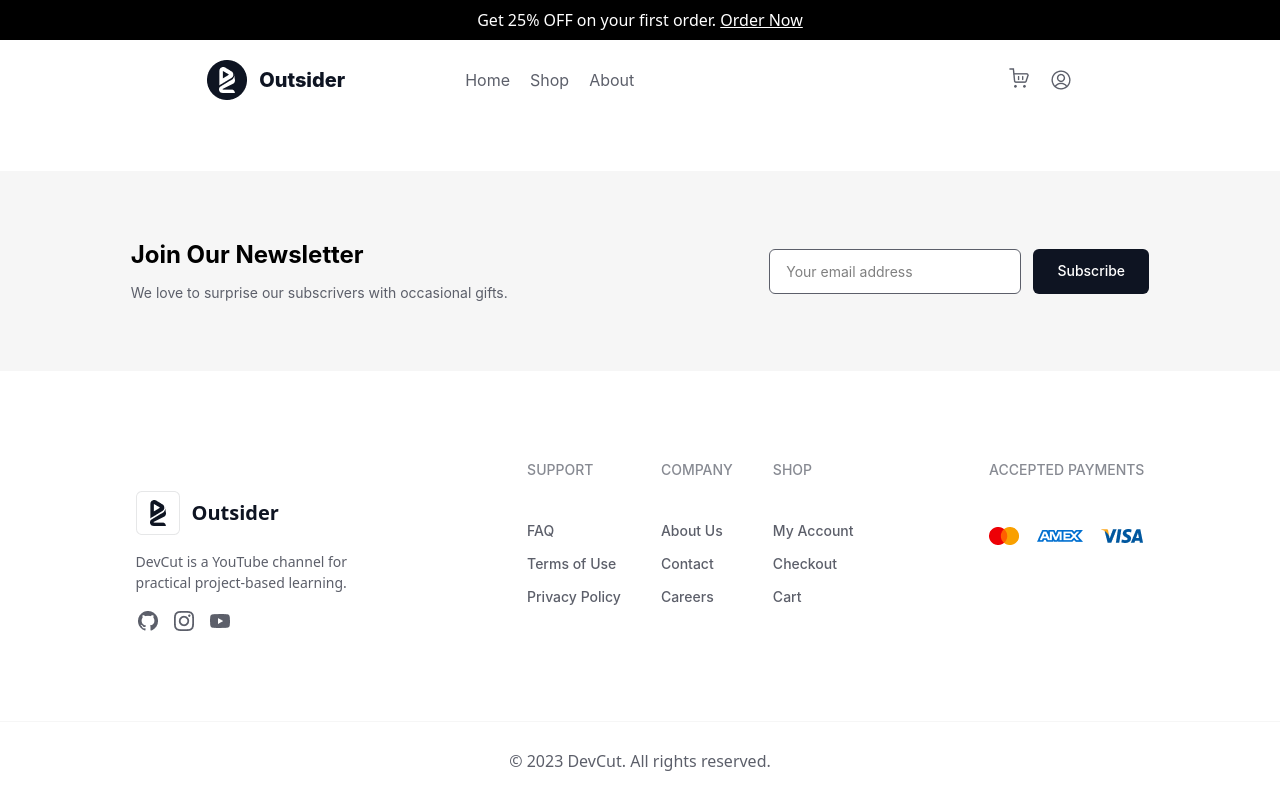
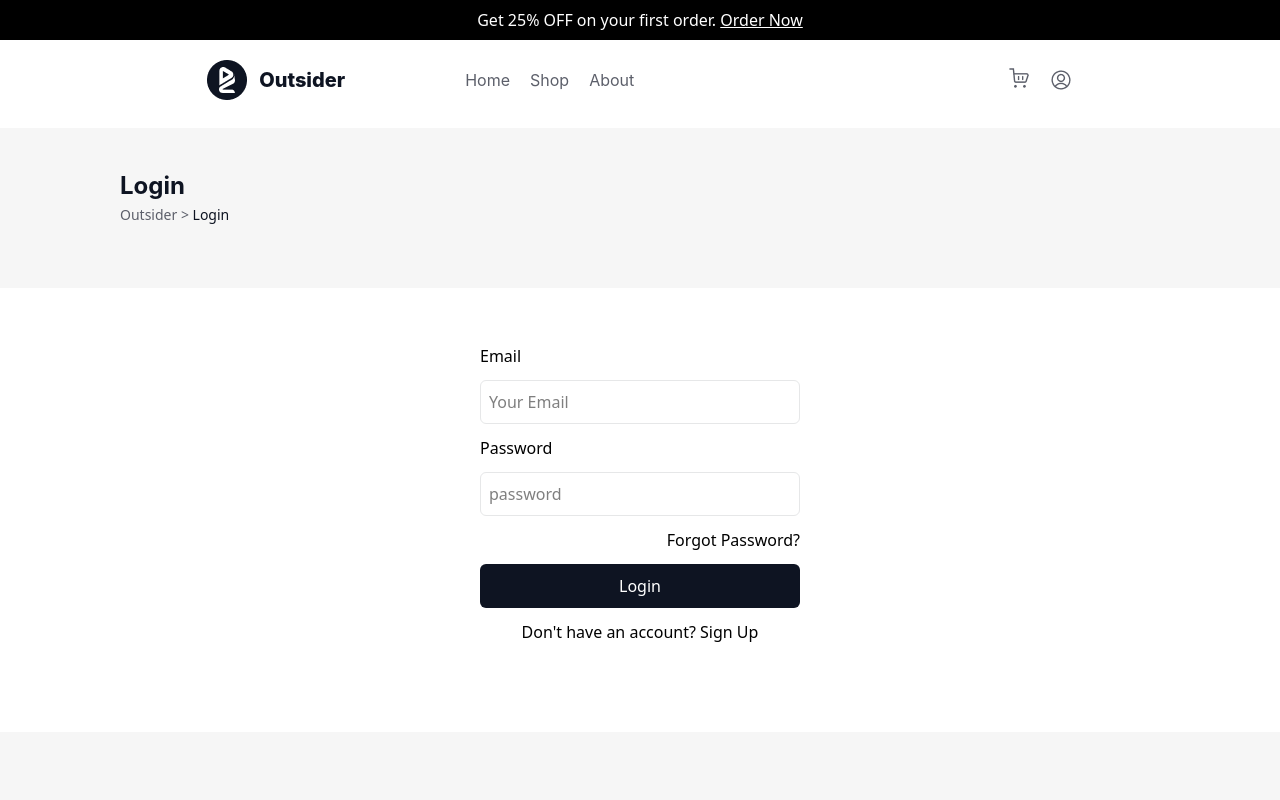
Before and after one commit to gui-fagundes/aws_react_dez24_d03, a React (Vite) app: page /login in a window 1280 px wide. Shown: the top 800 px of the page. Built offline with nearby package versions, Linux system fonts and the light colour scheme; no server answers.

Commit message:
feat: add login/out flow

```diff
--- a/src/Pages/Login.tsx
+++ b/src/Pages/Login.tsx
@@ -1,10 +1,91 @@
+import { Link, useNavigate } from "react-router-dom";
+import BreadCrumbs from "../components/BreadCrumbs";
+import { FormEvent, useEffect, useState } from "react";
+import { GoogleOneTap, useSignIn, useUser } from "@clerk/clerk-react";
 
 const Login = () => {
+  const {signIn, setActive} = useSignIn()
+  const { isSignedIn } = useUser();
+  const navigate = useNavigate();
+  const [isLoading, setLoading] = useState(false)
+
+  const [userEmail, setEmail] = useState("");
+  const [userPassword, setPassword] = useState("");
+
+
+
+  const handleLogin = async (e: FormEvent) => {
+    e.preventDefault();
+    const emailAddress = userEmail
+    const password = userPassword
+    try {
+      const signInResource = await signIn?.create({
+        identifier: emailAddress,
+        password,
+      });
+
+      if (signInResource?.status === "complete") {
+        await setActive?.({ session: signInResource.createdSessionId });
+        navigate("/");
+      }
+    } catch (error: any) {
+      if (error?.errors?.[0]?.code === "session_exists") {
+        navigate("/");
+      }
+    } finally {
+      setLoading(false);
+    }
+  };
+
+  useEffect(() => {
+    if (isSignedIn) {
+      navigate("/");
+    }
+  }, [isSignedIn, navigate]);
   return (
-    <div>
-      <h1>login</h1>
+    <div className="flex flex-col items-center">
+      <BreadCrumbs currentPage={"Login"} />
+      <div className="w-80 h-111 flex flex-col gap-3">
+        <button className="h-11">
+          <GoogleOneTap />
+        </button>
+        <form
+          onSubmit={(e) => handleLogin(e)}
+          action=""
+          className="flex flex-col gap-3"
+        >
+          <label htmlFor="email">Email</label>
+          <input
+            type="text"
+            id="email"
+            placeholder="Your Email"
+            className=" border-1 border-bl-100 rounded-md px-2 h-11"
+            onChange={(e) => setEmail(e.target.value)}
+          />
+          <label htmlFor="password">Password</label>
+          <input
+            type="password"
+            id="password"
+            placeholder="password"
+            className=" border-1 border-bl-100 rounded-md px-2 h-11"
+            onChange={(e) => setPassword(e.target.value)}
+          />
+          <Link to={"/recover"} className="self-end">
+            Forgot Password?
+          </Link>
+          <button
+            type="submit"
+            className="bg-bl-900 h-11 rounded-md cursor-pointer text-center text-w-900"
+          >
+            Login
+          </button>
+        </form>
+        <Link to={"/register"} className="text-center">
+          Don't have an account? Sign Up
+        </Link>
+      </div>
     </div>
-  )
-}
+  );
+};
 
-export default Login
+export default Login;
--- /dev/null
+++ b/src/Pages/Register.tsx
@@ -0,0 +1,93 @@
+import { GoogleOneTap, useSignUp } from "@clerk/clerk-react";
+import BreadCrumbs from "../components/BreadCrumbs";
+import { FormEvent, useState } from "react";
+import { Link } from "react-router-dom";
+
+const Register = () => {
+    const [userFullName, setFullName] = useState("");
+    const [userEmail, setEmail] = useState("");
+    const [userPassword, setPassword] = useState("");
+    const [verifying, setVerifying] = useState(false)
+    const { isLoaded, signUp } = useSignUp();
+
+  const handleSignUp = async (e: FormEvent) => {
+    e.preventDefault();
+    const [firstName, lastName] = userFullName.split(' ')
+    if (!isLoaded) return
+    await signUp?.create({
+      firstName: firstName,
+      lastName: lastName,
+      emailAddress : userEmail,
+      password : userPassword
+    })
+    await signUp.prepareEmailAddressVerification({
+      strategy:'email_link',
+      redirectUrl: 'http://localhost:5173/'
+    })
+    setVerifying(true)
+    await signUp.attemptVerification
+
+  }
+
+
+
+
+
+  return (
+    <div className="flex flex-col items-center">
+      <BreadCrumbs currentPage={"Sign Up"} />
+      {verifying ? <div>Check Your Email</div> : <h1></h1>};
+      <div className="w-80 h-111 flex flex-col gap-3">
+        <button className="h-11 w-80 cursor-pointer">
+          <GoogleOneTap />
+        </button>
+        <form
+          onSubmit={(e) => handleSignUp(e)}
+          action=""
+          className="flex flex-col gap-3"
+        >
+          <label htmlFor="name">Name</label>
+          <input
+            type="text"
+            id="name"
+            placeholder="Your Name"
+            className=" border-1 border-bl-100 rounded-md px-2 h-11"
+            onChange={(e) => setFullName(e.target.value)}
+          />
+
+          <label htmlFor="email">Email</label>
+          <input
+            type="email"
+            id="email"
+            placeholder="Your Email"
+            className=" border-1 border-bl-100 rounded-md px-2 h-11"
+            onChange={(e) => setEmail(e.target.value)}
+          />
+          <label htmlFor="password">Password</label>
+          <input
+            type="password"
+            id="password"
+            placeholder="password"
+            className=" border-1 border-bl-100 rounded-md px-2 h-11"
+            onChange={(e) => setPassword(e.target.value)}
+          />
+          <h1>
+            By creating an account you agree with our Terms of Service, Privacy
+            Policy.
+          </h1>
+          <button
+            type="submit"
+            className="bg-bl-900 h-11 rounded-md cursor-pointer text-center text-w-900"
+          >
+            Create account
+          </button>
+        </form>
+        <Link to={"/login"} className="text-center">
+          Already have an account? Log In
+        </Link>
+      </div>
+    </div>
+  );
+};
+
+export default Register;
--- a/src/Routes.tsx
+++ b/src/Routes.tsx
@@ -2,6 +2,7 @@ import { Routes, Route } from "react-router-dom";
 import Home from "./Pages/Home";
 import Login from "./Pages/Login";
 import Products from "./Pages/Products";
+import Register from "./Pages/Register";
 
 
 
@@ -12,6 +13,7 @@ export const Routers = () => {
             <Route path="/" element={<Home />} />
             <Route path="/login" element={<Login />} />
             <Route path="/products" element={<Products />} />
+            <Route path="/register" element={<Register />} />
           </Routes>
     );
 }
--- /dev/null
+++ b/src/components/BreadCrumbs.tsx
@@ -0,0 +1,16 @@
+type Props = {
+    currentPage : string;
+}
+
+const BreadCrumbs = ({currentPage} : Props) => {
+  return (
+    <div className='h-40 w-screen bg-w-100 mt-32'>
+        <div className="px-30 pt-10">
+      <h1 className="text-H3 text-bl-900 font-inter font-bold">{currentPage}</h1>
+        <h2 className="text-P1 text-bl-500 font-medium">{`Outsider > `} <b className="text-P1 font-medium text-bl-900">{currentPage}</b></h2>
+        </div>
+    </div>
+  )
+}
+
+export default BreadCrumbs
```
